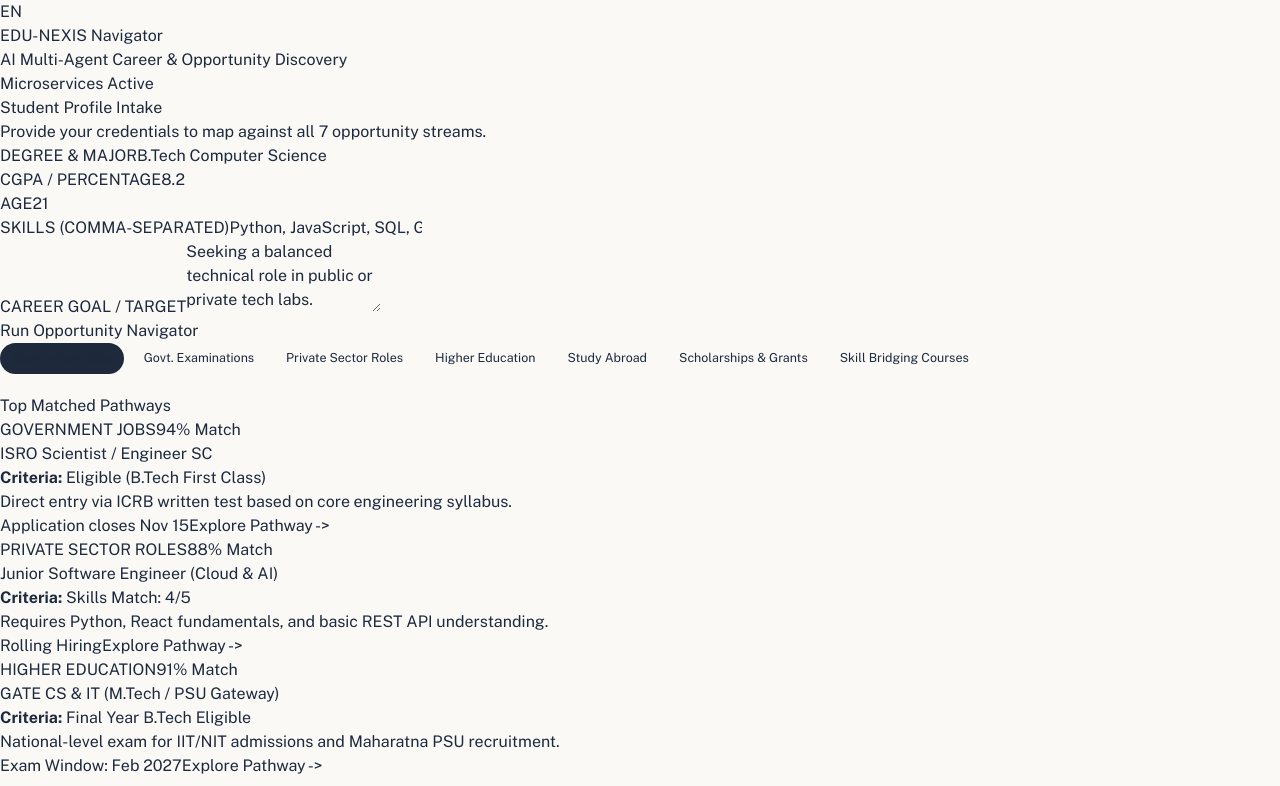
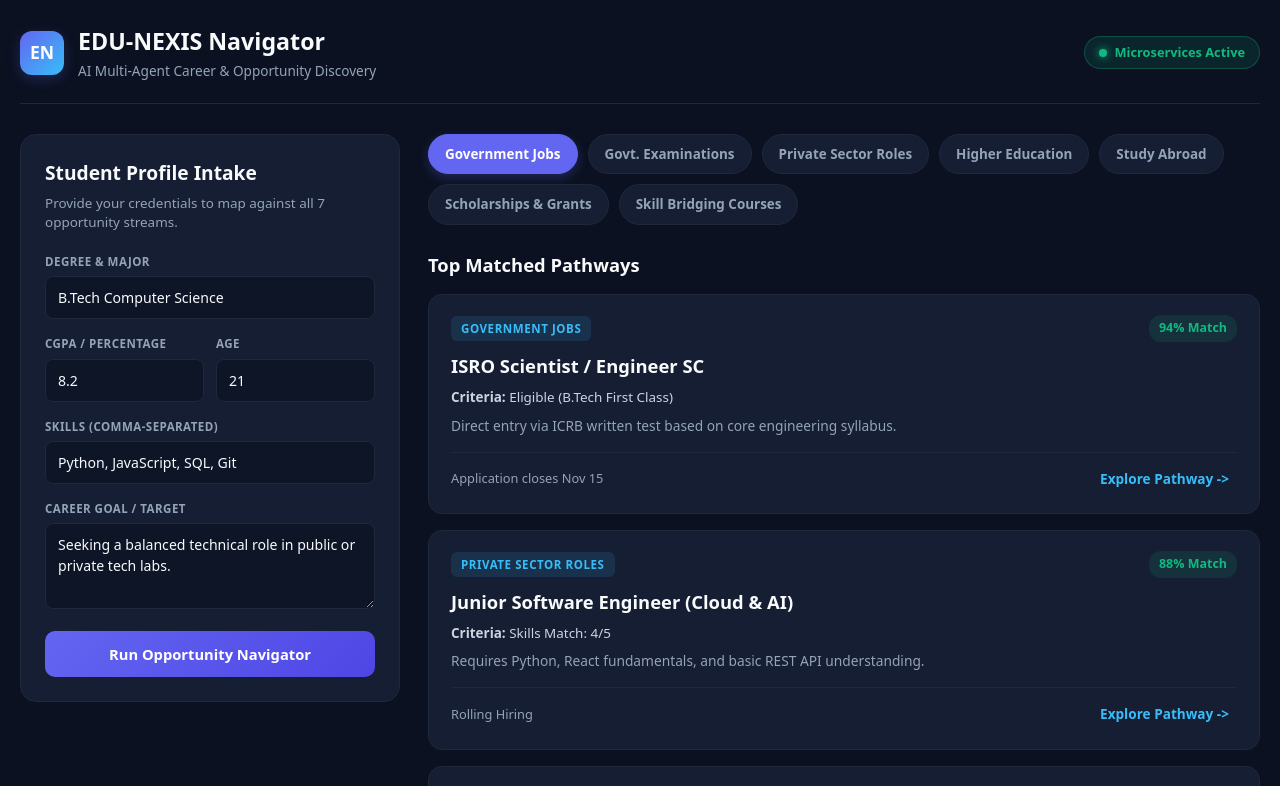
Before and after one commit to AditiMittal-05/EDU-NEXIS-NAVIGATOR, a React (Vite) app in the folder frontend/Edu-Nexis frontend/: page / in a window 1280 px wide. Shown: the top 786 px of the page. Built offline with nearby package versions, Linux system fonts and the light colour scheme.

Commit message:
Style NavigatorDashboard and add query-tab filtering for all 7 domains

```diff
--- a/frontend/Edu-Nexis frontend/src/features/auth/Navigator/NavigatorDashboard.css
+++ b/frontend/Edu-Nexis frontend/src/features/auth/Navigator/NavigatorDashboard.css
@@ -1,10 +1,12 @@
-.navigator-page-wrapper {
+.navigator-wrapper {
   --bg-main: #0b1120;
   --bg-card: #151e32;
+  --bg-input: #0d1527;
   --border-card: #1e293b;
   --text-main: #f8fafc;
   --text-muted: #94a3b8;
   --primary: #6366f1;
+  --primary-hover: #4f46e5;
   --primary-glow: rgba(99, 102, 241, 0.25);
   --accent: #38bdf8;
   --success: #10b981;
@@ -13,274 +15,317 @@
   color: var(--text-main);
   min-height: 100vh;
   width: 100%;
+  font-family: system-ui, -apple-system, BlinkMacSystemFont, 'Segoe UI', Roboto, sans-serif;
 }
 
-.navigator-page-wrapper * {
-  box-sizing: border-box;
+.navigator-container {
+  max-width: 1340px;
+  margin: 0 auto;
+  padding: 24px 20px 60px 20px;
 }
 
-.app-container {
-  max-width: 1300px;
-  margin: 0 auto;
-  padding: 24px 20px;
-}
-
-/* Navbar */
-.navbar {
+/* Top Header */
+.nav-header {
   display: flex;
   justify-content: space-between;
   align-items: center;
-  padding-bottom: 24px;
+  padding-bottom: 22px;
   border-bottom: 1px solid var(--border-card);
   margin-bottom: 30px;
+  flex-wrap: wrap;
+  gap: 16px;
 }
 
-.brand {
+.brand-box {
   display: flex;
   align-items: center;
   gap: 14px;
 }
 
-.logo-badge {
+.brand-logo {
+  width: 44px;
+  height: 44px;
+  border-radius: 12px;
   background: linear-gradient(135deg, var(--primary), var(--accent));
-  color: #fff;
-  font-weight: 700;
-  font-size: 1.2rem;
-  padding: 10px 14px;
-  border-radius: 10px;
-  box-shadow: 0 0 15px var(--primary-glow);
+  color: #ffffff;
+  font-weight: 800;
+  font-size: 1.1rem;
+  display: flex;
+  align-items: center;
+  justify-content: center;
+  box-shadow: 0 4px 14px var(--primary-glow);
 }
 
-.brand h1 {
-  font-size: 1.4rem;
+.brand-box h1 {
+  font-size: 1.45rem;
   font-weight: 700;
-  margin: 0;
+  margin: 0 0 2px 0;
+  color: var(--text-main);
 }
 
-.subtitle {
+.brand-box p {
   font-size: 0.85rem;
   color: var(--text-muted);
   margin: 0;
 }
 
-.status-indicator {
-  display: flex;
+.status-pill {
+  display: inline-flex;
   align-items: center;
   gap: 8px;
-  font-size: 0.8rem;
-  background-color: var(--bg-card);
+  background-color: rgba(16, 185, 129, 0.12);
+  border: 1px solid rgba(16, 185, 129, 0.3);
+  color: var(--success);
   padding: 6px 14px;
   border-radius: 20px;
-  border: 1px solid var(--border-card);
+  font-size: 0.8rem;
+  font-weight: 600;
 }
 
-.dot {
+.status-dot {
   width: 8px;
   height: 8px;
+  border-radius: 50%;
   background-color: var(--success);
-  border-radius: 50%;
-  box-shadow: 0 0 6px var(--success);
+  box-shadow: 0 0 8px var(--success);
 }
 
-/* Layout */
-.main-content {
+/* Main Two-Column Grid */
+.dashboard-grid {
   display: grid;
   grid-template-columns: 380px 1fr;
   gap: 28px;
+  align-items: start;
 }
 
-@media (max-width: 900px) {
-  .main-content {
+@media (max-width: 960px) {
+  .dashboard-grid {
     grid-template-columns: 1fr;
   }
 }
 
-/* Card */
-.card {
+/* Left Panel: Student Intake Form */
+.intake-panel {
   background-color: var(--bg-card);
   border: 1px solid var(--border-card);
-  border-radius: 14px;
-  padding: 22px;
+  border-radius: 16px;
+  padding: 24px;
 }
 
-.section-desc {
-  font-size: 0.85rem;
-  color: var(--text-muted);
-  margin: 8px 0 20px 0;
+.intake-panel h2 {
+  font-size: 1.2rem;
+  font-weight: 700;
+  margin: 0 0 6px 0;
 }
 
-/* Form Styles */
-.form-grid {
+.panel-subtitle {
+  font-size: 0.84rem;
+  color: var(--text-muted);
+  line-height: 1.45;
+  margin: 0 0 20px 0;
+}
+
+.intake-form {
   display: flex;
   flex-direction: column;
   gap: 16px;
 }
 
-.input-row {
-  display: flex;
+.form-row {
+  display: grid;
+  grid-template-columns: 1fr 1fr;
   gap: 12px;
 }
 
-.input-group {
+.form-group {
   display: flex;
   flex-direction: column;
   gap: 6px;
-  flex: 1;
 }
 
-.input-group label {
-  font-size: 0.8rem;
-  font-weight: 600;
+.form-group label {
+  font-size: 0.72rem;
+  font-weight: 700;
+  letter-spacing: 0.04em;
   color: var(--text-muted);
   text-transform: uppercase;
-  letter-spacing: 0.5px;
 }
 
-.input-group input,
-.input-group textarea {
-  background-color: #0d1527;
+.form-group input,
+.form-group textarea {
+  background-color: var(--bg-input);
   border: 1px solid var(--border-card);
   border-radius: 8px;
-  color: #fff;
+  color: var(--text-main);
   padding: 10px 12px;
-  font-size: 0.9rem;
+  font-size: 0.88rem;
+  font-family: inherit;
   outline: none;
+  width: 100%;
+  box-sizing: border-box;
+  transition: border-color 0.2s, box-shadow 0.2s;
 }
 
-.input-group input:focus,
-.input-group textarea:focus {
+.form-group input:focus,
+.form-group textarea:focus {
   border-color: var(--primary);
-  box-shadow: 0 0 8px var(--primary-glow);
+  box-shadow: 0 0 10px var(--primary-glow);
 }
 
-.submit-btn {
-  background: linear-gradient(135deg, var(--primary), #4f46e5);
-  color: white;
+.run-btn {
+  margin-top: 6px;
+  background: linear-gradient(135deg, var(--primary), var(--primary-hover));
+  color: #ffffff;
   border: none;
-  padding: 12px;
+  border-radius: 10px;
+  padding: 12px 16px;
+  font-size: 0.92rem;
   font-weight: 600;
-  border-radius: 8px;
   cursor: pointer;
-  margin-top: 8px;
-  transition: opacity 0.2s;
+  transition: transform 0.15s, box-shadow 0.2s;
 }
 
-.submit-btn:hover {
-  opacity: 0.9;
+.run-btn:hover {
+  transform: translateY(-1px);
+  box-shadow: 0 6px 18px var(--primary-glow);
 }
 
-/* Domain Badges Bar */
+/* Right Panel: Domain Pills & Results */
+.results-panel {
+  display: flex;
+  flex-direction: column;
+}
+
 .domain-bar {
   display: flex;
   flex-wrap: wrap;
-  gap: 8px;
-  margin-bottom: 20px;
+  gap: 10px;
+  margin-bottom: 26px;
 }
 
 .domain-pill {
   background-color: var(--bg-card);
   border: 1px solid var(--border-card);
   color: var(--text-muted);
-  padding: 6px 12px;
-  border-radius: 20px;
-  font-size: 0.78rem;
+  padding: 9px 16px;
+  border-radius: 999px;
+  font-size: 0.84rem;
+  font-weight: 600;
   cursor: pointer;
-  display: flex;
-  align-items: center;
-  gap: 6px;
   transition: all 0.2s;
 }
 
-.domain-pill:hover, .domain-pill.active {
-  background-color: #1e293b;
-  color: var(--accent);
-  border-color: var(--accent);
+.domain-pill:hover {
+  border-color: var(--primary);
+  color: var(--text-main);
+  transform: translateY(-1px);
 }
 
-.results-heading {
-  font-size: 1.15rem;
-  margin-bottom: 16px;
+.domain-pill.active {
+  background-color: var(--primary);
+  border-color: var(--primary);
+  color: #ffffff;
+  box-shadow: 0 4px 12px var(--primary-glow);
 }
 
-/* Results */
-.results-grid {
+.section-title {
+  font-size: 1.15rem;
+  font-weight: 700;
+  margin: 0 0 16px 0;
+  color: var(--text-main);
+}
+
+.pathway-list {
   display: flex;
   flex-direction: column;
-  gap: 14px;
+  gap: 16px;
 }
 
-.result-card {
+.pathway-card {
+  background-color: var(--bg-card);
+  border: 1px solid var(--border-card);
+  border-radius: 14px;
+  padding: 20px 22px;
   transition: transform 0.2s, border-color 0.2s;
 }
 
-.result-card:hover {
+.pathway-card:hover {
   transform: translateY(-2px);
   border-color: var(--primary);
 }
 
-.result-header {
+.pathway-top {
   display: flex;
   justify-content: space-between;
-  margin-bottom: 8px;
+  align-items: center;
+  margin-bottom: 10px;
 }
 
-.domain-tag {
+.pathway-domain {
   font-size: 0.72rem;
+  font-weight: 700;
+  letter-spacing: 0.05em;
   color: var(--accent);
-  text-transform: uppercase;
-  font-weight: 700;
-  letter-spacing: 0.5px;
-}
-
-.match-tag {
-  background-color: rgba(16, 185, 129, 0.15);
-  color: var(--success);
-  font-weight: 700;
-  font-size: 0.78rem;
-  padding: 2px 8px;
+  background-color: rgba(56, 189, 248, 0.12);
+  padding: 4px 10px;
   border-radius: 6px;
 }
 
-.result-card h3 {
-  font-size: 1.1rem;
-  margin: 0 0 6px 0;
+.pathway-match {
+  font-size: 0.78rem;
+  font-weight: 700;
+  color: var(--success);
+  background-color: rgba(16, 185, 129, 0.12);
+  padding: 4px 10px;
+  border-radius: 12px;
 }
 
-.result-meta {
-  font-size: 0.85rem;
-  color: #cbd5e1;
-  margin-bottom: 6px;
+.pathway-card h3 {
+  font-size: 1.15rem;
+  font-weight: 700;
+  margin: 0 0 8px 0;
+  color: var(--text-main);
 }
 
-.result-desc {
-  font-size: 0.85rem;
-  color: var(--text-muted);
-  line-height: 1.4;
-  margin-bottom: 14px;
+.pathway-criteria {
+  font-size: 0.84rem;
+  color: #cbd5e1;
+  margin: 0 0 8px 0;
 }
 
-.result-footer {
+.pathway-desc {
+  font-size: 0.86rem;
+  color: var(--text-muted);
+  line-height: 1.45;
+  margin: 0 0 16px 0;
+}
+
+.pathway-footer {
   display: flex;
   justify-content: space-between;
   align-items: center;
-  border-top: 1px solid rgba(255, 255, 255, 0.05);
-  padding-top: 10px;
+  padding-top: 12px;
+  border-top: 1px solid var(--border-card);
 }
 
-.deadline-text {
-  font-size: 0.78rem;
-  color: #e2e8f0;
+.pathway-deadline {
+  font-size: 0.8rem;
+  color: var(--text-muted);
+  font-weight: 500;
 }
 
-.action-btn {
+.explore-link {
   background: transparent;
   border: none;
   color: var(--accent);
-  font-size: 0.82rem;
+  font-size: 0.85rem;
   font-weight: 600;
   cursor: pointer;
+  padding: 4px 8px;
+  border-radius: 6px;
+  transition: background-color 0.2s;
 }
 
-.action-btn:hover {
-  text-decoration: underline;
+.explore-link:hover {
+  background-color: rgba(56, 189, 248, 0.12);
 }
--- a/frontend/Edu-Nexis frontend/src/features/auth/Navigator/NavigatorDashboard.jsx
+++ b/frontend/Edu-Nexis frontend/src/features/auth/Navigator/NavigatorDashboard.jsx
@@ -63,14 +63,20 @@ export default function NavigatorDashboard() {
   };
 
   const handleDomainClick = (domainId) => {
-    if (domainId === 'govt_jobs' || domainId === 'govt_exams') {
-      navigate('/government');
+    if (domainId === 'govt_jobs') {
+      navigate('/government?tab=Job');
+    } else if (domainId === 'govt_exams') {
+      navigate('/government?tab=Exam');
     } else if (domainId === 'private_roles') {
       navigate('/private-jobs');
-    } else if (domainId === 'higher_ed' || domainId === 'study_abroad') {
-      navigate('/higher-education');
-    } else if (domainId === 'scholarships' || domainId === 'bridging_courses') {
-      navigate('/scholarships-courses');
+    } else if (domainId === 'higher_ed') {
+      navigate('/higher-education?tab=India');
+    } else if (domainId === 'study_abroad') {
+      navigate('/higher-education?tab=Abroad');
+    } else if (domainId === 'scholarships') {
+      navigate('/scholarships-courses?tab=Scholarship');
+    } else if (domainId === 'bridging_courses') {
+      navigate('/scholarships-courses?tab=Course');
     } else {
       setSelectedDomain(domainId);
     }
--- a/frontend/Edu-Nexis frontend/src/features/higher-ed/HigherEdExplorer.jsx
+++ b/frontend/Edu-Nexis frontend/src/features/higher-ed/HigherEdExplorer.jsx
@@ -1,5 +1,5 @@
-import React, { useState } from 'react';
-import { Link } from 'react-router';
+import React, { useState, useEffect } from 'react';
+import { Link, useSearchParams } from 'react-router';
 import './HigherEdExplorer.css';
 
 const HIGHER_ED_DATA = [
@@ -50,8 +50,29 @@ const HIGHER_ED_DATA = [
 ];
 
 export default function HigherEdExplorer() {
-  const [filterCategory, setFilterCategory] = useState('All');
+  const [searchParams, setSearchParams] = useSearchParams();
+  const initialTab = searchParams.get('tab') || 'All';
+
+  const [filterCategory, setFilterCategory] = useState(initialTab);
   const [searchQuery, setSearchQuery] = useState('');
+
+  useEffect(() => {
+    const tabParam = searchParams.get('tab');
+    if (tabParam === 'India' || tabParam === 'Abroad') {
+      setFilterCategory(tabParam);
+    } else {
+      setFilterCategory('All');
+    }
+  }, [searchParams]);
+
+  const handleTabChange = (tab) => {
+    setFilterCategory(tab);
+    if (tab === 'All') {
+      setSearchParams({});
+    } else {
+      setSearchParams({ tab });
+    }
+  };
 
   const filteredPrograms = HIGHER_ED_DATA.filter((item) => {
     const matchesCategory = filterCategory === 'All' || item.category === filterCategory;
@@ -63,10 +84,16 @@ export default function HigherEdExplorer() {
     return matchesCategory && matchesSearch;
   });
 
+  const pageTitle =
+    filterCategory === 'India'
+      ? 'Higher Education in India (M.Tech / MBA)'
+      : filterCategory === 'Abroad'
+      ? 'Study Abroad & Global MS Programs'
+      : 'Higher Education & Study Abroad';
+
   return (
     <div className="highered-page-wrapper">
       <div className="highered-container">
-        {/* Navigation Bar */}
         <nav className="sub-navbar">
           <Link to="/" className="nav-back">Back to Dashboard</Link>
           <div className="nav-links">
@@ -77,16 +104,16 @@ export default function HigherEdExplorer() {
           </div>
         </nav>
 
-        {/* Page Header */}
         <header className="page-header">
-          <div className="badge">Postgraduate & Global Track</div>
-          <h1>Higher Education & Study Abroad</h1>
+          <div className="badge">
+            {filterCategory === 'Abroad' ? 'Global Universities Track' : 'Postgraduate & Global Track'}
+          </div>
+          <h1>{pageTitle}</h1>
           <p>
             Compare domestic postgraduate entrances (GATE, CAT) and international MS programs with exact CGPA cutoffs, exam requirements, and funding details.
           </p>
         </header>
 
-        {/* Filter Controls */}
         <div className="filter-bar">
           <input
             type="text"
@@ -99,28 +126,27 @@ export default function HigherEdExplorer() {
             <button
               type="button"
               className={`toggle-btn ${filterCategory === 'All' ? 'active' : ''}`}
-              onClick={() => setFilterCategory('All')}
+              onClick={() => handleTabChange('All')}
             >
               All ({HIGHER_ED_DATA.length})
             </button>
             <button
               type="button"
               className={`toggle-btn ${filterCategory === 'India' ? 'active' : ''}`}
-              onClick={() => setFilterCategory('India')}
+              onClick={() => handleTabChange('India')}
             >
               Higher Ed (India)
             </button>
             <button
               type="button"
               className={`toggle-btn ${filterCategory === 'Abroad' ? 'active' : ''}`}
-              onClick={() => setFilterCategory('Abroad')}
+              onClick={() => handleTabChange('Abroad')}
             >
               Study Abroad
             </button>
           </div>
         </div>
 
-        {/* Cards Grid */}
         <div className="cards-grid">
           {filteredPrograms.map((item) => (
             <div key={item.id} className="highered-card">
--- a/frontend/Edu-Nexis frontend/src/features/scholarships-courses/ScholarshipsCoursesExplorer.jsx
+++ b/frontend/Edu-Nexis frontend/src/features/scholarships-courses/ScholarshipsCoursesExplorer.jsx
@@ -1,5 +1,5 @@
-import React, { useState } from 'react';
-import { Link } from 'react-router';
+import React, { useState, useEffect } from 'react';
+import { Link, useSearchParams } from 'react-router';
 import './ScholarshipsCoursesExplorer.css';
 
 const SCHOLARSHIPS_COURSES_DATA = [
@@ -46,8 +46,29 @@ const SCHOLARSHIPS_COURSES_DATA = [
 ];
 
 export default function ScholarshipsCoursesExplorer() {
-  const [filterCategory, setFilterCategory] = useState('All');
+  const [searchParams, setSearchParams] = useSearchParams();
+  const initialTab = searchParams.get('tab') || 'All';
+
+  const [filterCategory, setFilterCategory] = useState(initialTab);
   const [searchQuery, setSearchQuery] = useState('');
+
+  useEffect(() => {
+    const tabParam = searchParams.get('tab');
+    if (tabParam === 'Scholarship' || tabParam === 'Course') {
+      setFilterCategory(tabParam);
+    } else {
+      setFilterCategory('All');
+    }
+  }, [searchParams]);
+
+  const handleTabChange = (tab) => {
+    setFilterCategory(tab);
+    if (tab === 'All') {
+      setSearchParams({});
+    } else {
+      setSearchParams({ tab });
+    }
+  };
 
   const filteredItems = SCHOLARSHIPS_COURSES_DATA.filter((item) => {
     const matchesCategory = filterCategory === 'All' || item.category === filterCategory;
@@ -59,10 +80,16 @@ export default function ScholarshipsCoursesExplorer() {
     return matchesCategory && matchesSearch;
   });
 
+  const pageTitle =
+    filterCategory === 'Scholarship'
+      ? 'Scholarships, Fellowships & Financial Grants'
+      : filterCategory === 'Course'
+      ? 'Skill Bridging Courses & Certifications'
+      : 'Scholarships, Grants & Skill Bridging Courses';
+
   return (
     <div className="sc-page-wrapper">
       <div className="sc-container">
-        {/* Navigation Bar */}
         <nav className="sub-navbar">
           <Link to="/" className="nav-back">Back to Dashboard</Link>
           <div className="nav-links">
@@ -74,16 +101,20 @@ export default function ScholarshipsCoursesExplorer() {
           </div>
         </nav>
 
-        {/* Page Header */}
         <header className="page-header">
-          <div className="badge">Financial Aid & Upskilling Track</div>
-          <h1>Scholarships, Grants & Skill Bridging Courses</h1>
+          <div className="badge">
+            {filterCategory === 'Scholarship'
+              ? 'Financial Aid & Fellowships'
+              : filterCategory === 'Course'
+              ? 'Technical Upskilling Track'
+              : 'Financial Aid & Upskilling Track'}
+          </div>
+          <h1>{pageTitle}</h1>
           <p>
             Discover merit-cum-means fellowships and targeted technical certifications designed to close skill gaps identified in your profile.
           </p>
         </header>
 
-        {/* Filter Controls */}
         <div className="filter-bar">
           <input
             type="text"
@@ -96,28 +127,27 @@ export default function ScholarshipsCoursesExplorer() {
             <button
               type="button"
               className={`toggle-btn ${filterCategory === 'All' ? 'active' : ''}`}
-              onClick={() => setFilterCategory('All')}
+              onClick={() => handleTabChange('All')}
             >
               All ({SCHOLARSHIPS_COURSES_DATA.length})
             </button>
             <button
               type="button"
               className={`toggle-btn ${filterCategory === 'Scholarship' ? 'active' : ''}`}
-              onClick={() => setFilterCategory('Scholarship')}
+              onClick={() => handleTabChange('Scholarship')}
             >
               Scholarships & Grants
             </button>
             <button
               type="button"
               className={`toggle-btn ${filterCategory === 'Course' ? 'active' : ''}`}
-              onClick={() => setFilterCategory('Course')}
+              onClick={() => handleTabChange('Course')}
             >
               Skill Bridging Courses
             </button>
           </div>
         </div>
 
-        {/* Cards Grid */}
         <div className="cards-grid">
           {filteredItems.map((item) => (
             <div key={item.id} className="sc-card">
```
